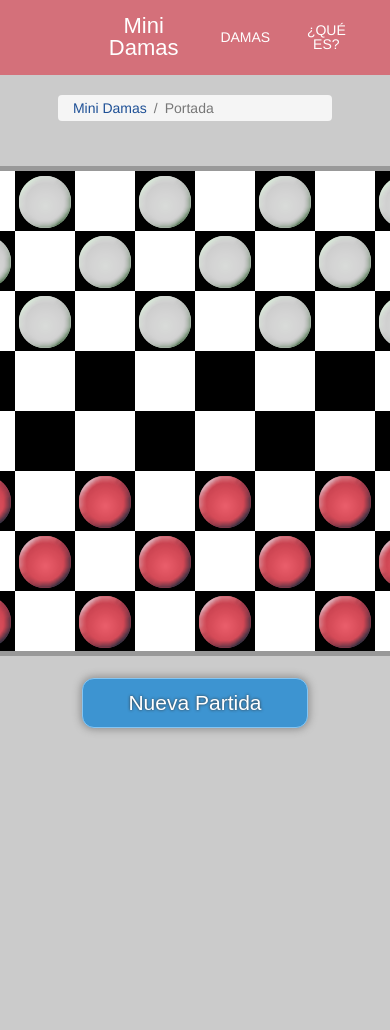
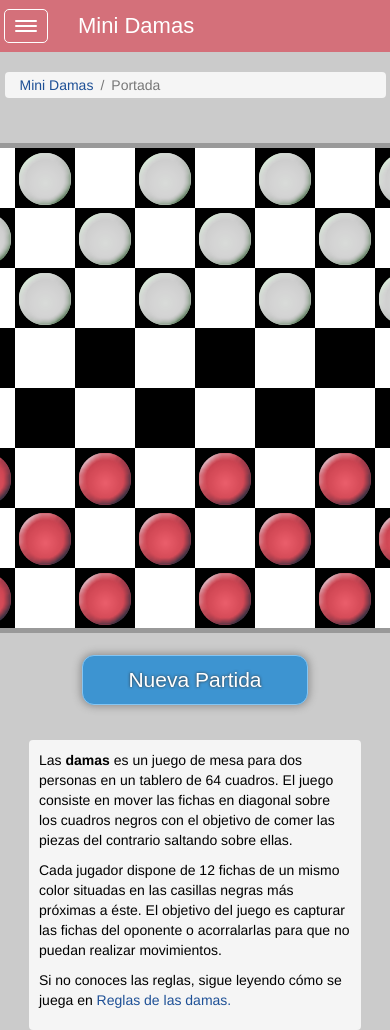
Before and after one commit to Bollero420/mini_ladies, a plain HTML site: page index.html in a window 390 px wide. Shown: the top 1030 px of the page. Before the commit the page ends 844 px from the top, so only its background shows below. Drawn offline with Linux system fonts and the light colour scheme.

Commit message:
added description div and corresponding styles, added media query and updated styles

```diff
--- a/index.html
+++ b/index.html
@@ -9,7 +9,7 @@
     <link rel="stylesheet" href="styles/styles.css">
   </head>
   <body>
-    <section>
+    <section id="navigationBarSection">
       <nav id="navigationBar">
         <button id="navigationMenuButton">
           <span class='menuBar'></span>
@@ -115,6 +115,11 @@
         </table>
         <button id="newGameButton">Nueva Partida</button>
       </div>
+      <div id="smallLadiesDescriptionContainer">
+        <p>Las <b>damas</b> es un juego de mesa para dos personas en un tablero de 64 cuadros. El juego consiste en mover las fichas en diagonal sobre los cuadros negros con el objetivo de comer las piezas del contrario saltando sobre ellas.</p>
+        <p>Cada jugador dispone de 12 fichas de un mismo color situadas en las casillas negras más próximas a éste. El objetivo del juego es capturar las fichas del oponente o acorralarlas para que no puedan realizar movimientos.</p>
+        <p>Si no conoces las reglas, sigue leyendo cómo se juega en <a href="https://www.minidamas.com/que-son-las-damas">Reglas de las damas.</a></p>
+      </div>
     </section>
   </body>
 </html>
--- a/styles/styles.css
+++ b/styles/styles.css
@@ -3,12 +3,21 @@ body {
  background-color: #cbcbcb;
 }
 
+#navigationBarSection {
+ display: flex;
+ align-items: center;
+ flex-direction: column;
+ align-self: center;
+ width: 100%;
+ background-color: #d4707a;
+ max-height: 65px;
+ margin-bottom: 20px;
+}
+
 #navigationBar {
- background-color: #d4707a;
  flex-direction: row;
  display: flex;
- margin-bottom: 20px;
- padding: 0 5% 1px 5%;
+ width: 90%;
 }
 
 #navigationMenuButton span:first-child {
@@ -37,11 +46,10 @@ body {
  background: transparent;
  margin-left: 4px;
  cursor: pointer;
- display: flex;
+ display: none;
  flex-direction: column;
  justify-content: center;
  align-self: center;
- visibility: hidden;
 }
 
 #navigationBar ul {
@@ -77,6 +85,8 @@ body {
  padding: 6px 15px;
  border-radius: 4px;
  margin-bottom: 45px;
+ margin: 0 5 45px 5;
+ width: 85%;
 }
 
 #sectionBar span:first-child {
@@ -98,16 +108,19 @@ body {
  padding-left: 7px;
 }
 
+#ladiesBoardSection {
+ align-items: center;
+ display: flex;
+ flex-direction: column;
+ width: 100%;
+ flex: 1;
+}
+
 #ladiesBoardContainer {
  display: flex;
  align-items: center;
  justify-content: center;
  flex-direction: column;
-}
-
-#ladiesBoardSection {
- padding: 0 15px;
- margin: 0 11%;
 }
 
 table {
@@ -166,3 +179,40 @@ td {
  box-shadow: 0 0 8px 1px #888888;
  border-radius: 12px;
 }
+
+#smallLadiesDescriptionContainer {
+ display: flex;
+ align-self: center;
+ flex-direction: column;
+ background-color: #f5f5f5;
+ padding: 10px;
+ border-radius: 4px;
+ margin-top: 35px;
+ width: 80%;
+}
+
+#smallLadiesDescriptionContainer p {
+ margin-bottom: 10px;
+ line-height: 1.42857143;
+ font-size: 14px;
+}
+
+#smallLadiesDescriptionContainer a {
+ text-decoration: none;
+ color: #1e5096;
+}
+
+@media (max-width: 768px) {
+ #navigationMenuButton {
+  display: flex;
+ }
+ #navigationBar {
+  width: 100%;
+ }
+ #sectionBar {
+  width: 90%;
+ }
+ #navigationBar ul li:not(:first-child) {
+  display: none;
+ }
+}
```
